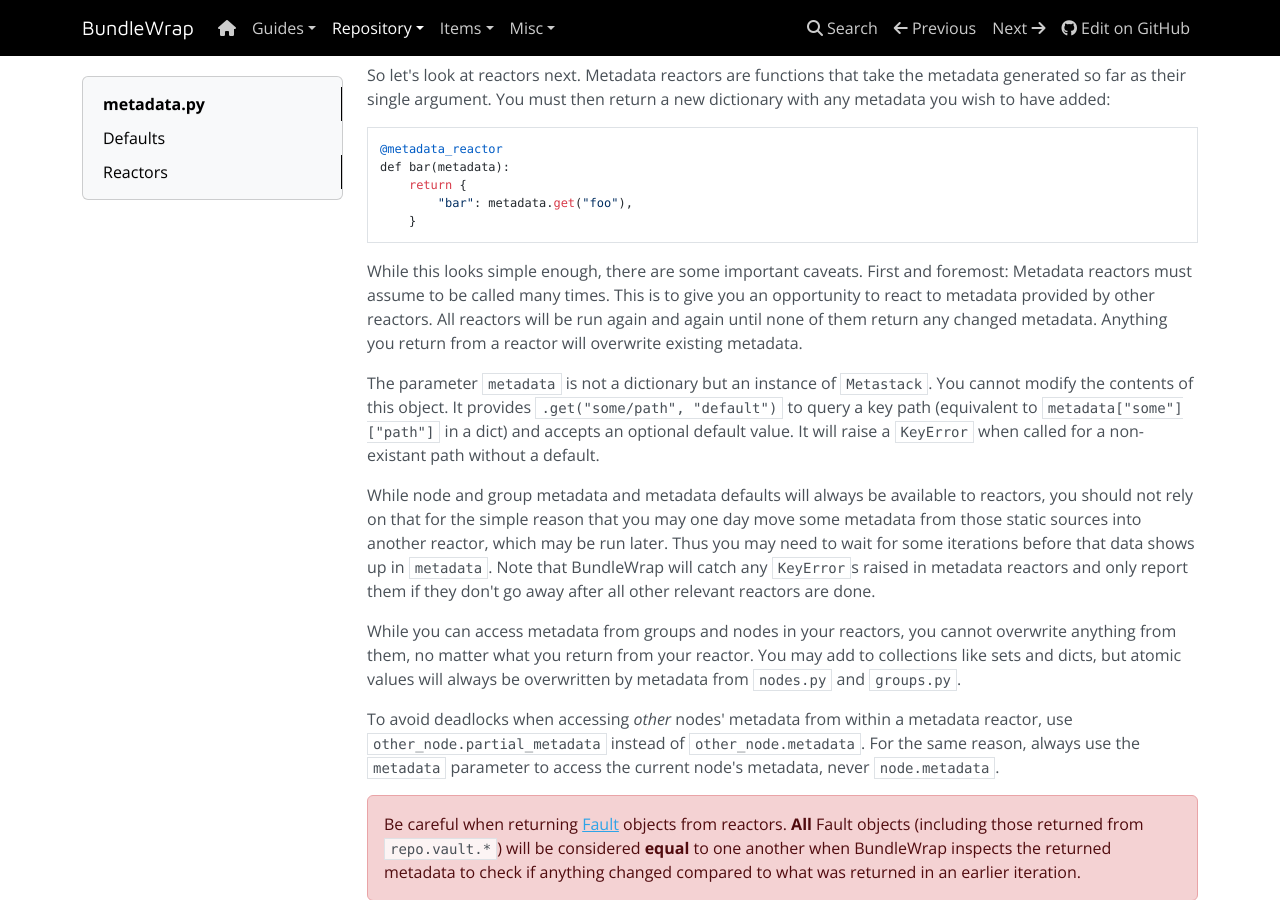
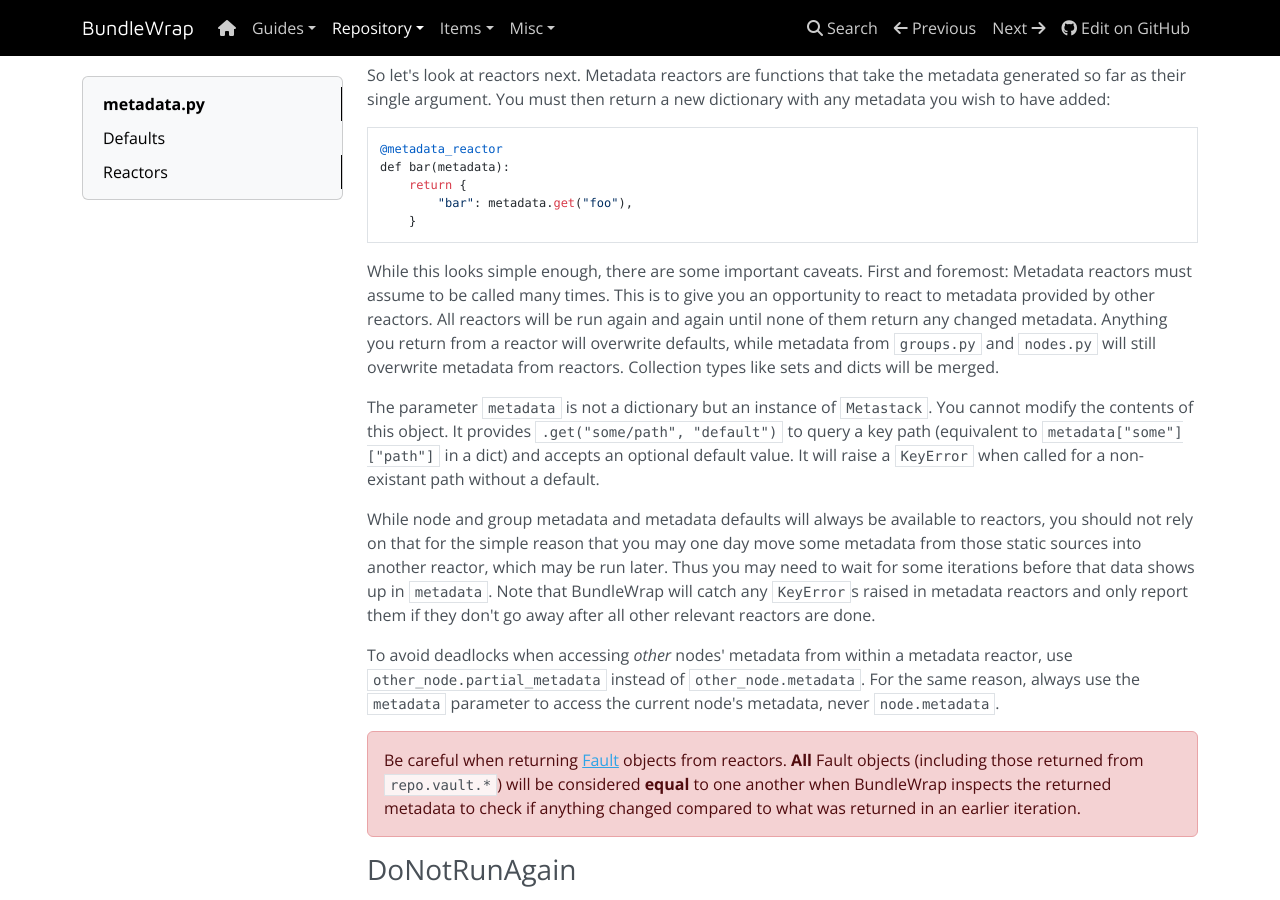
Before and after one commit to bundlewrap/bundlewrap, an MkDocs documentation site: the page built from docs/content/repo/metadata.py.md, in a window 1280 px wide and 900 px high, scrolled down 488 px. Built offline with MkDocs 1.6.1, drawn with Linux system fonts in a browser that asks for light colours; nearby versions of some CDN libraries.

Commit message:
clarify metadata docs

```diff
--- a/docs/content/repo/metadata.py.md
+++ b/docs/content/repo/metadata.py.md
@@ -24,13 +24,11 @@ So let's look at reactors next. Metadata reactors are functions that take the me
 	        "bar": metadata.get("foo"),
 	    }
 
-While this looks simple enough, there are some important caveats. First and foremost: Metadata reactors must assume to be called many times. This is to give you an opportunity to react to metadata provided by other reactors. All reactors will be run again and again until none of them return any changed metadata. Anything you return from a reactor will overwrite existing metadata.
+While this looks simple enough, there are some important caveats. First and foremost: Metadata reactors must assume to be called many times. This is to give you an opportunity to react to metadata provided by other reactors. All reactors will be run again and again until none of them return any changed metadata. Anything you return from a reactor will overwrite defaults, while metadata from `groups.py` and `nodes.py` will still overwrite metadata from reactors. Collection types like sets and dicts will be merged.
 
 The parameter `metadata` is not a dictionary but an instance of `Metastack`. You cannot modify the contents of this object. It provides `.get("some/path", "default")` to query a key path (equivalent to `metadata["some"]["path"]` in a dict) and accepts an optional default value. It will raise a `KeyError` when called for a non-existant path without a default.
 
 While node and group metadata and metadata defaults will always be available to reactors, you should not rely on that for the simple reason that you may one day move some metadata from those static sources into another reactor, which may be run later. Thus you may need to wait for some iterations before that data shows up in `metadata`. Note that BundleWrap will catch any `KeyError`s raised in metadata reactors and only report them if they don't go away after all other relevant reactors are done.
-
-While you can access metadata from groups and nodes in your reactors, you cannot overwrite anything from them, no matter what you return from your reactor. You may add to collections like sets and dicts, but atomic values will always be overwritten by metadata from `nodes.py` and `groups.py`.
 
 To avoid deadlocks when accessing *other* nodes' metadata from within a metadata reactor, use `other_node.partial_metadata` instead of `other_node.metadata`. For the same reason, always use the `metadata` parameter to access the current node's metadata, never `node.metadata`.
 
```
